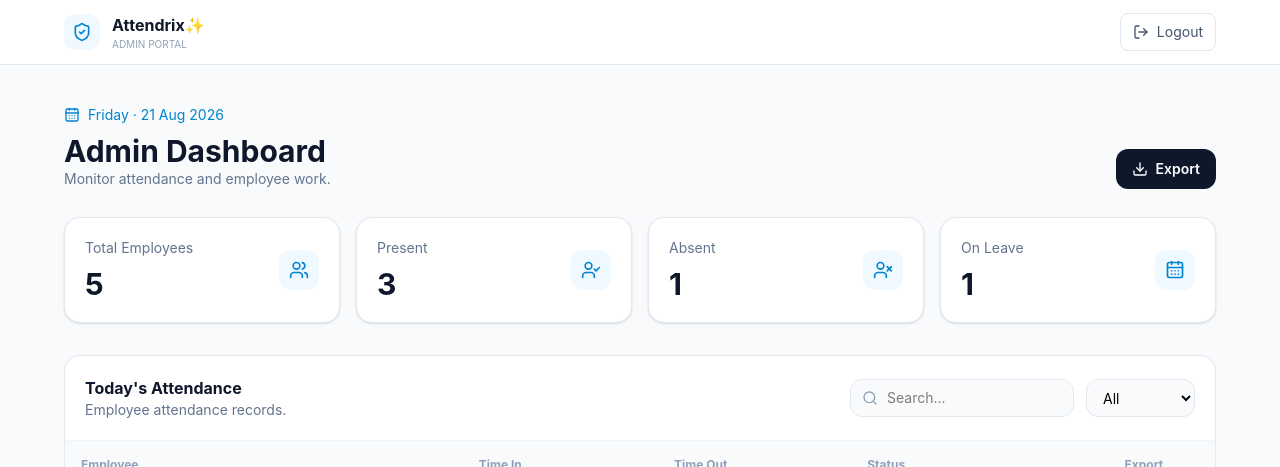
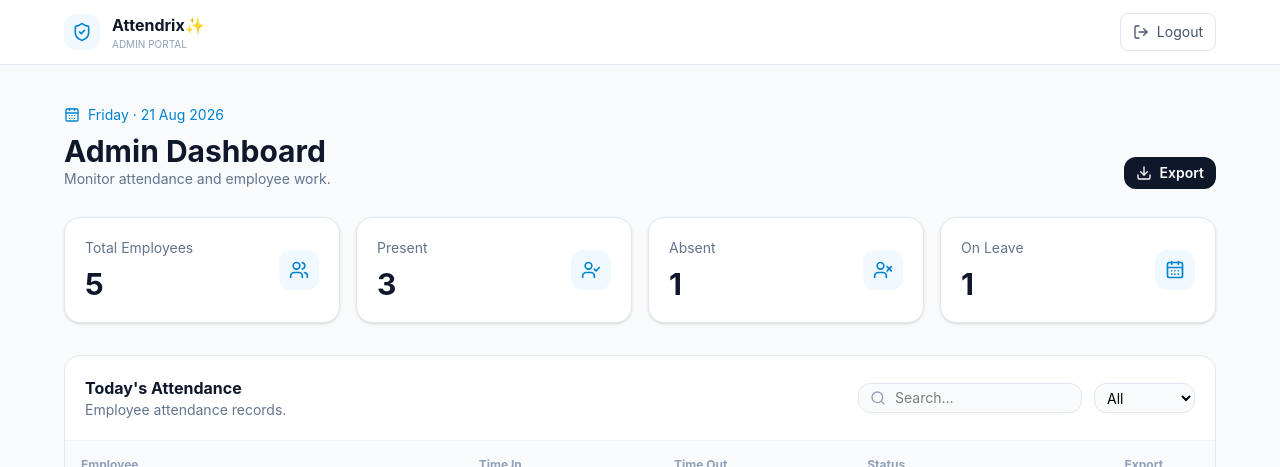
Before and after one commit to judithjoshitha01/Attendance-Management-System, a React (Vite) app: page /admin in a window 1280 px wide. Shown: the top 467 px of the page. Built offline with nearby package versions, Linux system fonts and the light colour scheme.

Commit message:
Update AdminDashboard.jsx

```diff
--- a/src/pages/AdminDashboard.jsx
+++ b/src/pages/AdminDashboard.jsx
@@ -209,7 +209,7 @@ function AdminDashboard() {
                 "attendrix-attendance.csv"
               )
             }
-            className="flex w-full items-center justify-center gap-2 rounded-xl bg-slate-900 px-4 py-2.5 text-sm font-semibold text-white transition hover:bg-slate-800 sm:w-auto"
+            className="flex w-full items-center justify-center gap-2 rounded-xl bg-slate-900 px-3 py-1.5 text-sm font-semibold text-white transition hover:bg-slate-800 sm:w-auto"
           >
             <Download size={16} />
             Export
@@ -280,7 +280,7 @@ function AdminDashboard() {
                   value={search}
                   onChange={(e) => setSearch(e.target.value)}
                   placeholder="Search..."
-                  className="w-full rounded-xl border border-slate-200 bg-slate-50 py-2 pl-9 pr-3 text-sm outline-none transition focus:border-sky-500"
+                  className="w-full rounded-xl border border-slate-200 bg-slate-50 py-1 pl-9 pr-3 text-sm outline-none transition focus:border-sky-500"
                 />
 
               </div>
@@ -288,7 +288,7 @@ function AdminDashboard() {
               <select
                 value={filter}
                 onChange={(e) => setFilter(e.target.value)}
-                className="w-full rounded-xl border border-slate-200 bg-slate-50 px-3 py-2 text-sm outline-none sm:w-auto"
+                className="w-full rounded-xl border border-slate-200 bg-slate-50 px-2 py-1 text-sm outline-none sm:w-auto"
               >
                 <option>All</option>
                 <option>Present</option>
```
